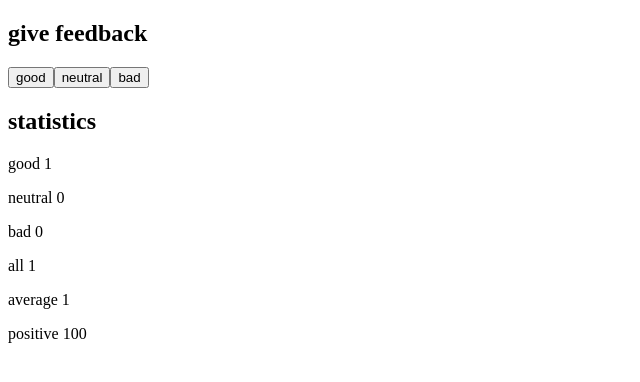
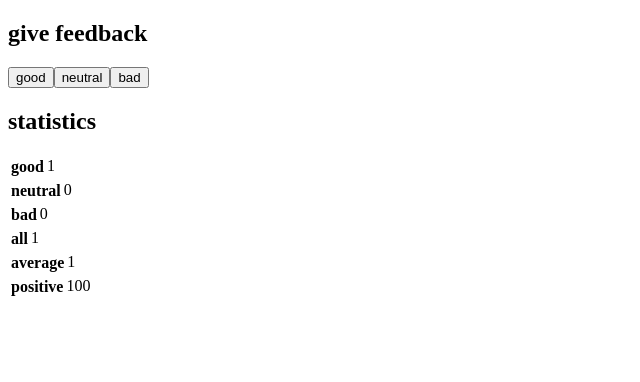
Before and after one commit to Looch8/FullStackOpen, a React (Vite) app in the folder part1/unicafe/: page / in a window 1280 px wide. Both pictures are taken after a click on the button "good". Shown: the top 382 px of the page, without its empty margins (0-640 px from the left). Built offline with nearby package versions, Linux system fonts and the light colour scheme.

Commit message:
unicafe step 6

```diff
--- a/part1/unicafe/src/App.jsx
+++ b/part1/unicafe/src/App.jsx
@@ -76,8 +76,10 @@ const Statistics = (props) => {
 
 const StatisticLine = ({ text, value }) => {
 	return (
-		<p>
-			{text} {value}
-		</p>
+		<table>
+			<tbody>
+				<th>{text}</th> {value}
+			</tbody>
+		</table>
 	);
 };
```
